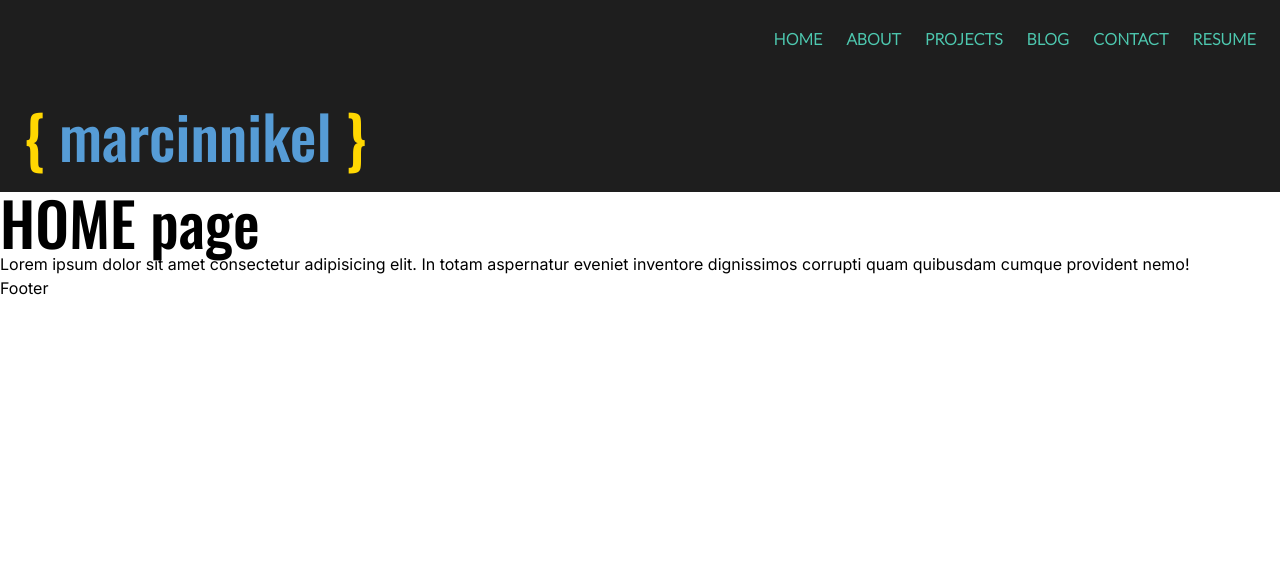
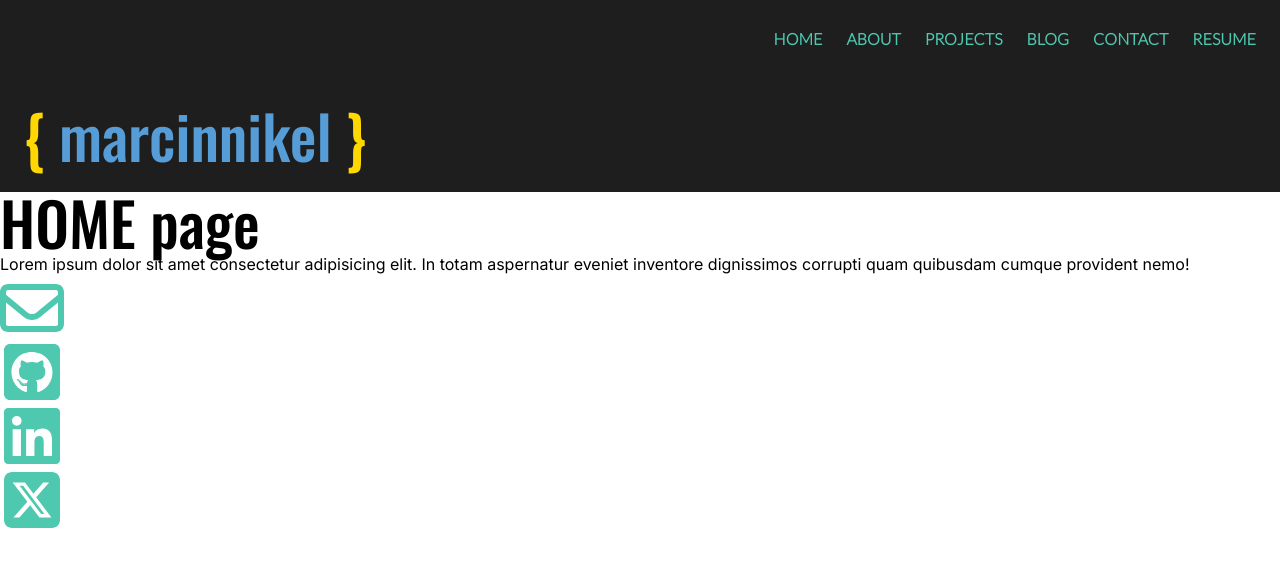
Before and after one commit to mnikel/mysite, a Next.js app in the folder my-site/: page /home in a window 1280 px wide. Shown: the top 566 px of the page. Built offline with nearby package versions, Linux system fonts and the light colour scheme.

Commit message:
addes svgs to Footer

```diff
--- /dev/null
+++ b/my-site/src/app/icons/github.jsx
@@ -0,0 +1,11 @@
+import React from "react";
+
+export const Github = ({ className }) => (
+  <svg xmlns="http://www.w3.org/2000/svg" width="4em" height="4em" fill="#4EC9B0" viewBox="0 0 448 512">
+    {" "}
+    {/* Font Awesome Free 6.4.2 by @fontawesome - https://fontawesome.com License - https://fontawesome.com/license/free (Icons: CC BY 4.0, Fonts: SIL OFL 1.1, Code: MIT License) Copyright 2023 Fonticons, Inc.*/}
+    <path d="M400 32H48C21.5 32 0 53.5 0 80v352c0 26.5 21.5 48 48 48h352c26.5 0 48-21.5 48-48V80c0-26.5-21.5-48-48-48zM277.3 415.7c-8.4 1.5-11.5-3.7-11.5-8 0-5.4.2-33 .2-55.3 0-15.6-5.2-25.5-11.3-30.7 37-4.1 76-9.2 76-73.1 0-18.2-6.5-27.3-17.1-39 1.7-4.3 7.4-22-1.7-45-13.9-4.3-45.7 17.9-45.7 17.9-13.2-3.7-27.5-5.6-41.6-5.6-14.1 0-28.4 1.9-41.6 5.6 0 0-31.8-22.2-45.7-17.9-9.1 22.9-3.5 40.6-1.7 45-10.6 11.7-15.6 20.8-15.6 39 0 63.6 37.3 69 74.3 73.1-4.8 4.3-9.1 11.7-10.6 22.3-9.5 4.3-33.8 11.7-48.3-13.9-9.1-15.8-25.5-17.1-25.5-17.1-16.2-.2-1.1 10.2-1.1 10.2 10.8 5 18.4 24.2 18.4 24.2 9.7 29.7 56.1 19.7 56.1 19.7 0 13.9.2 36.5.2 40.6 0 4.3-3 9.5-11.5 8-66-22.1-112.2-84.9-112.2-158.3 0-91.8 70.2-161.5 162-161.5S388 165.6 388 257.4c.1 73.4-44.7 136.3-110.7 158.3zm-98.1-61.1c-1.9.4-3.7-.4-3.9-1.7-.2-1.5 1.1-2.8 3-3.2 1.9-.2 3.7.6 3.9 1.9.3 1.3-1 2.6-3 3zm-9.5-.9c0 1.3-1.5 2.4-3.5 2.4-2.2.2-3.7-.9-3.7-2.4 0-1.3 1.5-2.4 3.5-2.4 1.9-.2 3.7.9 3.7 2.4zm-13.7-1.1c-.4 1.3-2.4 1.9-4.1 1.3-1.9-.4-3.2-1.9-2.8-3.2.4-1.3 2.4-1.9 4.1-1.5 2 .6 3.3 2.1 2.8 3.4zm-12.3-5.4c-.9 1.1-2.8.9-4.3-.6-1.5-1.3-1.9-3.2-.9-4.1.9-1.1 2.8-.9 4.3.6 1.3 1.3 1.8 3.3.9 4.1zm-9.1-9.1c-.9.6-2.6 0-3.7-1.5s-1.1-3.2 0-3.9c1.1-.9 2.8-.2 3.7 1.3 1.1 1.5 1.1 3.3 0 4.1zm-6.5-9.7c-.9.9-2.4.4-3.5-.6-1.1-1.3-1.3-2.8-.4-3.5.9-.9 2.4-.4 3.5.6 1.1 1.3 1.3 2.8.4 3.5zm-6.7-7.4c-.4.9-1.7 1.1-2.8.4-1.3-.6-1.9-1.7-1.5-2.6.4-.6 1.5-.9 2.8-.4 1.3.7 1.9 1.8 1.5 2.6z" />
+  </svg>
+);
+
+export default Github;
--- /dev/null
+++ b/my-site/src/app/icons/index.tsx
@@ -0,0 +1,4 @@
+export * from './github';
+export * from './linkedin';
+export * from './mail';
+export * from './x';
--- /dev/null
+++ b/my-site/src/app/icons/linkedin.jsx
@@ -0,0 +1,8 @@
+import React from "react";
+
+export const Linkedin = ({ className }) => (
+  <svg xmlns="http://www.w3.org/2000/svg" width="4em" height="4em" fill="#4EC9B0" viewBox="0 0 448 512">
+    {/* Font Awesome Free 6.4.2 by @fontawesome - https://fontawesome.com License - https://fontawesome.com/license/free (Icons: CC BY 4.0, Fonts: SIL OFL 1.1, Code: MIT License) Copyright 2023 Fonticons, Inc.*/}
+    <path d="M416 32H31.9C14.3 32 0 46.5 0 64.3v383.4C0 465.5 14.3 480 31.9 480H416c17.6 0 32-14.5 32-32.3V64.3c0-17.8-14.4-32.3-32-32.3zM135.4 416H69V202.2h66.5V416zm-33.2-243c-21.3 0-38.5-17.3-38.5-38.5S80.9 96 102.2 96c21.2 0 38.5 17.3 38.5 38.5 0 21.3-17.2 38.5-38.5 38.5zm282.1 243h-66.4V312c0-24.8-.5-56.7-34.5-56.7-34.6 0-39.9 27-39.9 54.9V416h-66.4V202.2h63.7v29.2h.9c8.9-16.8 30.6-34.5 62.9-34.5 67.2 0 79.7 44.3 79.7 101.9V416z" />
+  </svg>
+);
--- /dev/null
+++ b/my-site/src/app/icons/mail.jsx
@@ -0,0 +1,9 @@
+import React from "react";
+
+export const Mail = ({ className }) => (
+  <svg xmlns="http://www.w3.org/2000/svg" width="4em" height="4em" fill="#4EC9B0" viewBox="0 0 512 512">
+    {" "}
+    {/* Font Awesome Free 6.4.2 by @fontawesome - https://fontawesome.com License - https://fontawesome.com/license/free (Icons: CC BY 4.0, Fonts: SIL OFL 1.1, Code: MIT License) Copyright 2023 Fonticons, Inc.*/}
+    <path d="M64 112c-8.8 0-16 7.2-16 16v22.1L220.5 291.7c20.7 17 50.4 17 71.1 0L464 150.1V128c0-8.8-7.2-16-16-16H64zM48 212.2V384c0 8.8 7.2 16 16 16H448c8.8 0 16-7.2 16-16V212.2L322 328.8c-38.4 31.5-93.7 31.5-132 0L48 212.2zM0 128C0 92.7 28.7 64 64 64H448c35.3 0 64 28.7 64 64V384c0 35.3-28.7 64-64 64H64c-35.3 0-64-28.7-64-64V128z" />
+  </svg>
+);
--- /dev/null
+++ b/my-site/src/app/icons/x.jsx
@@ -0,0 +1,9 @@
+import React from "react";
+
+export const X = ({ className }) => (
+  <svg xmlns="http://www.w3.org/2000/svg" width="4em" height="4em" fill="#4EC9B0" viewBox="0 0 448 512">
+    {" "}
+    {/* Font Awesome Free 6.4.2 by @fontawesome - https://fontawesome.com License - https://fontawesome.com/license/free (Icons: CC BY 4.0, Fonts: SIL OFL 1.1, Code: MIT License) Copyright 2023 Fonticons, Inc.*/}
+    <path d="M64 32C28.7 32 0 60.7 0 96V416c0 35.3 28.7 64 64 64H384c35.3 0 64-28.7 64-64V96c0-35.3-28.7-64-64-64H64zm297.1 84L257.3 234.6 379.4 396H283.8L209 298.1 123.3 396H75.8l111-126.9L69.7 116h98l67.7 89.5L313.6 116h47.5zM323.3 367.6L153.4 142.9H125.1L296.9 367.6h26.3z" />
+  </svg>
+);
--- a/my-site/src/components/Footer/Footer.tsx
+++ b/my-site/src/components/Footer/Footer.tsx
@@ -1,7 +1,24 @@
+import React from "react";
+import {Mail, Github, Linkedin, X} from "../../app/icons"
 function Footer() {
   return (
-    <div>Footer</div>
-  )
+    <footer>
+      <div>
+        <a href={''} aria-label="E-mail">
+          <Mail className="" />
+        </a>
+        <a href={''} aria-label="Github">
+          <Github className="" />
+        </a>
+        <a href={''} aria-label="LinkedIn">
+          <Linkedin className="" />
+        </a>
+        <a href={''} aria-label="X">
+          <X className="" />
+        </a>
+      </div>
+    </footer>
+  );
 }
 
-export default Footer
+export default Footer;
--- a/my-site/tsconfig.json
+++ b/my-site/tsconfig.json
@@ -22,6 +22,6 @@
       "@/*": ["./src/*"]
     }
   },
-  "include": ["next-env.d.ts", "**/*.ts", "**/*.tsx", ".next/types/**/*.ts"],
+  "include": ["next-env.d.ts", "**/*.ts", "**/*.tsx", ".next/types/**/*.ts", "src/app/icons/github.jsx", "src/app/icons/linkedin.jsx", "src/app/icons/mail.jsx", "src/app/icons/x.jsx"],
   "exclude": ["node_modules"]
 }
```
